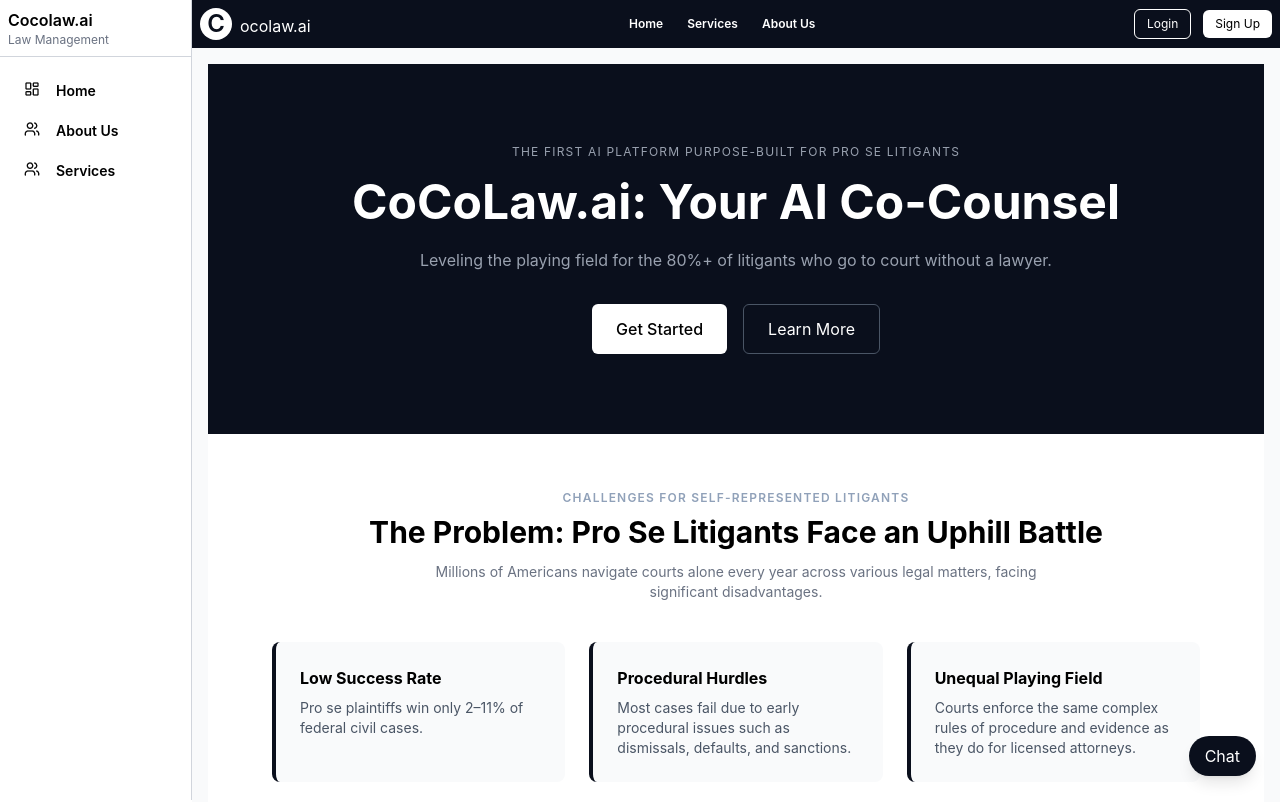
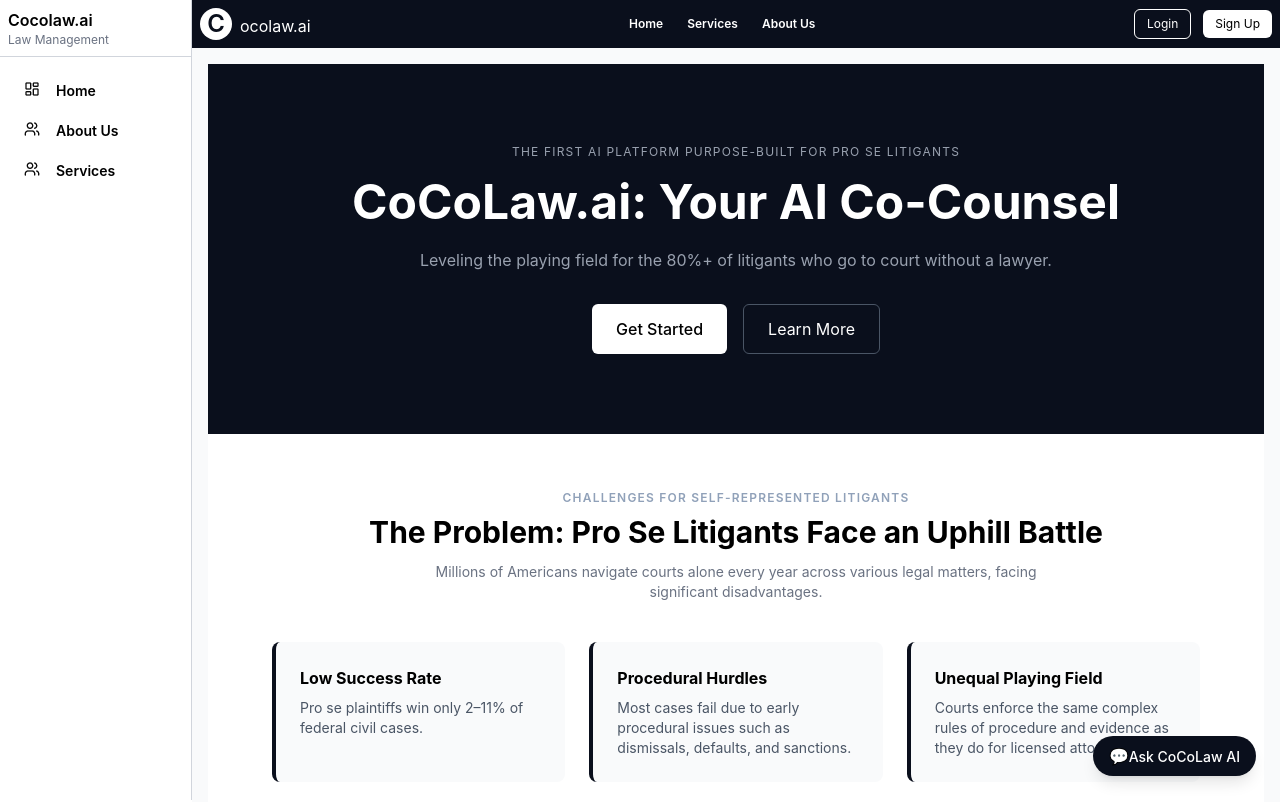
Before and after one commit to DevHanzala/-lawlelulia-platform, a React (Vite) app in the folder frontend/: page / in a window 1280 px wide. Shown: the top 802 px of the page. Built offline with nearby package versions, Linux system fonts and the light colour scheme; no server answers; what react-chatbot-kit would draw is missing.

Commit message:
feat: improved UI

```diff
--- a/frontend/src/components/Bot.jsx
+++ b/frontend/src/components/Bot.jsx
@@ -1,5 +1,5 @@
 import { useState } from "react";
-import {Chatbot} from "react-chatbot-kit";
+import { Chatbot } from "react-chatbot-kit";
 import "react-chatbot-kit/build/main.css";
 import config from "../utils/config";
 import MessageParser from "../utils/MessageParser";
@@ -16,18 +16,26 @@
                 onClick={() => setOpen(!open)}
                 className="bg-[#0A0F1C] text-white px-4 py-2 rounded-full shadow-lg"
             >
-                {open ? "Close" : "Chat"}
+                {open ? null : (
+                    <>
+                        <span>💬</span>
+                        <span className="text-sm font-medium">Ask CoCoLaw AI</span>
+                    </>
+                )}
             </button>
 
             {open && (
-                <div className="mt-3 w-[350px] h-[500px] bg-white rounded-xl shadow-2xl overflow-hidden border border-gray-200">
+                <div className="mt-3 w-full h-full bg-white rounded-xl shadow-2xl overflow-hidden border border-gray-200">
                     {/* Header */}
-                    <div className="bg-[#0A0F1C] text-white px-4 py-3 text-sm font-semibold">
-                        CoCoLaw AI Assistant
+                    <div className="bg-[#0A0F1C] flex justify-between text-white px-4 py-3 text-sm font-semibold">
+                        <p>CoCoLaw AI</p>
+                        <button onClick={() => setOpen(false)} className="text-gray-400 hover:text-gray-200">
+                            &times;
+                        </button>
                     </div>
 
                     {/* Chatbot */}
-                    <div className="h-[calc(100%-48px)]">
+                    <div className="h-full">
                         <Chatbot
                             config={config}
                             messageParser={MessageParser}
```
